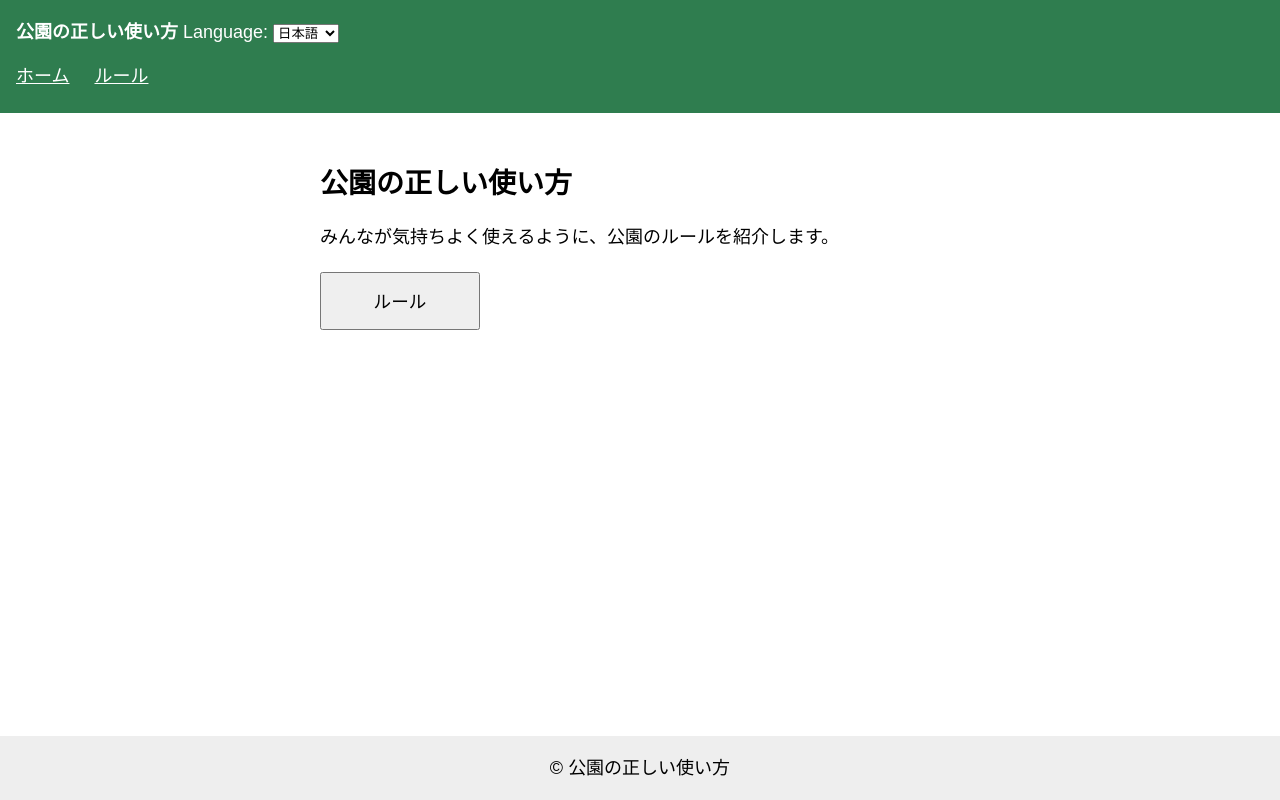
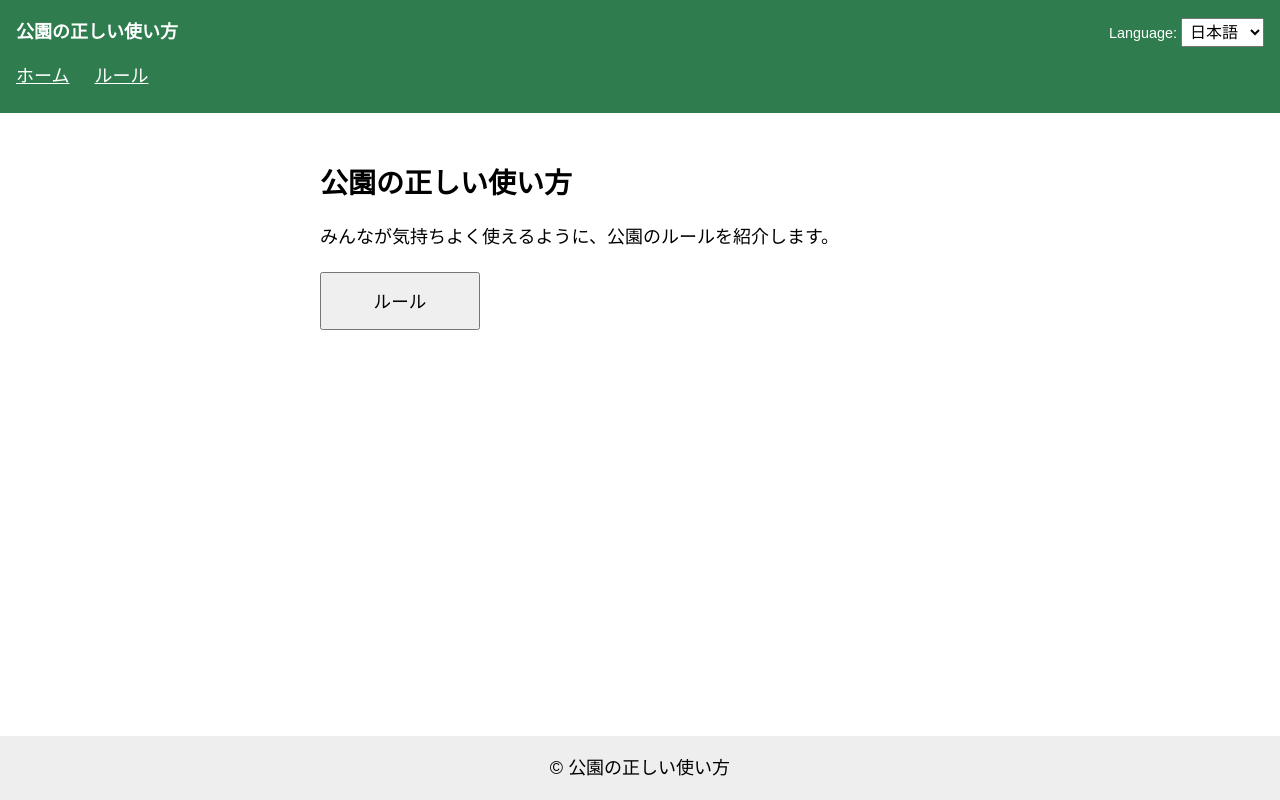
Before and after one commit to tankyu-mkt/park-guide, a plain HTML site: page index.html in a window 1280 px wide. Drawn offline with Linux system fonts and the light colour scheme; a web font is replaced by a local one.

Commit message:
Update style.css

```diff
--- a/style.css
+++ b/style.css
@@ -64,3 +64,21 @@ footer p {
     padding: 2rem 1rem;
   }
 }
+
+/* ヘッダーの上の段：サイト名（左）と言語の選択（右） */
+.top {
+  display: flex;
+  justify-content: space-between;
+  align-items: center;
+  gap: 1rem;
+}
+
+.language {
+  font-size: .9rem;
+}
+
+select {
+  font-family: inherit;
+  font-size: 1rem;
+  padding: .25rem;
+}
```
